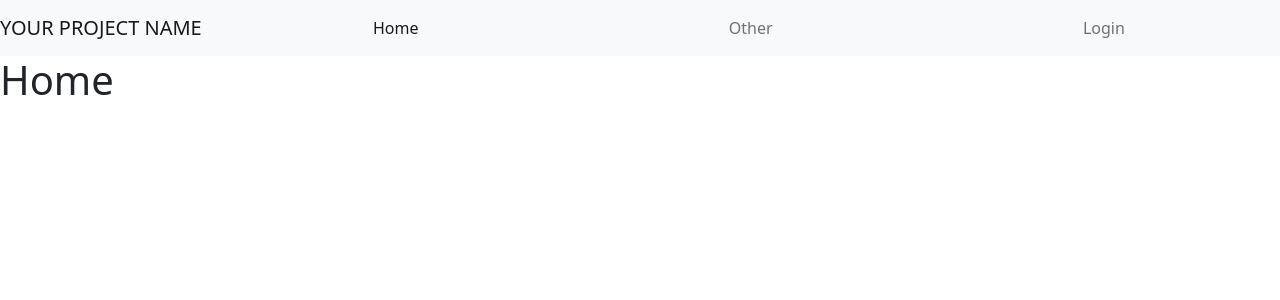
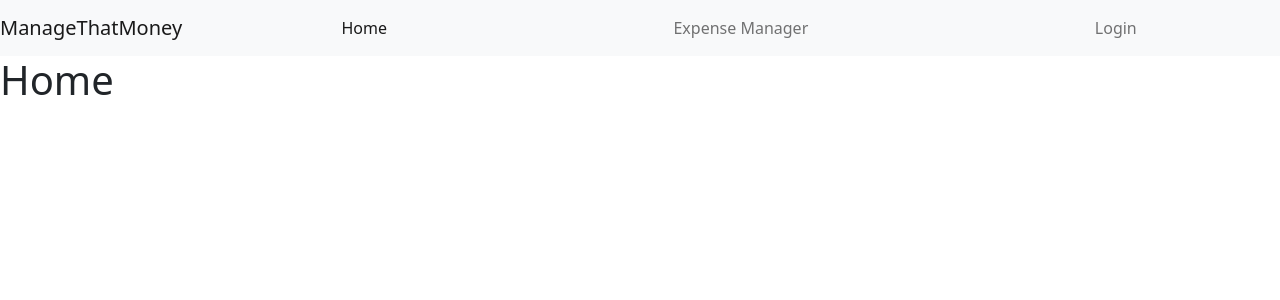
Before and after one commit to vinnieterlouw/front-end-portfolio, a React (Create React App) app: page / in a window 1280 px wide. Shown: the top 300 px of the page. Built offline with nearby package versions, Linux system fonts and the light colour scheme; no server answers.

Commit message:
expense page made

```diff
--- a/src/App.js
+++ b/src/App.js
@@ -7,6 +7,7 @@ import Loading from "./components/Loading";
 import MessageBox from "./components/MessageBox";
 import SignUp from "./pages/SignUp";
 import Login from "./pages/Login";
+import Expense from "./pages/Expenses"
 
 import { useDispatch, useSelector } from "react-redux";
 import { selectAppLoading } from "./store/appState/selectors";
@@ -18,11 +19,7 @@ const Home = () => (
     <h1>Home</h1>
   </Jumbotron>
 );
-const Other = () => (
-  <Jumbotron>
-    <h1>Other</h1>
-  </Jumbotron>
-);
+
 
 function App() {
   const dispatch = useDispatch();
@@ -39,7 +36,7 @@ function App() {
       {isLoading ? <Loading /> : null}
       <Routes>
         <Route exact path='/' element={<Home />} />
-        <Route path='/other' element={<Other />} />
+        <Route path='/expenses' element={<Expense />} />
         <Route path='/signup' element={<SignUp />} />
         <Route path='/login' element={<Login />} />
       </Routes>
--- a/src/components/Navigation/index.js
+++ b/src/components/Navigation/index.js
@@ -16,13 +16,13 @@ export default function Navigation() {
   return (
     <Navbar bg="light" expand="lg">
       <Navbar.Brand as={NavLink} to="/">
-        YOUR PROJECT NAME
+        ManageThatMoney
       </Navbar.Brand>
       <Navbar.Toggle aria-controls="basic-navbar-nav" />
       <Navbar.Collapse id="basic-navbar-nav">
         <Nav style={{ width: "100%" }} fill>
           <NavbarItem path="/" linkText="Home" />
-          <NavbarItem path="/other" linkText="Other" />
+          <NavbarItem path="/expenses" linkText="Expense Manager" />
           {loginLogoutControls}
         </Nav>
       </Navbar.Collapse>
--- /dev/null
+++ b/src/pages/Expenses/index.js
@@ -0,0 +1,7 @@
+export default function Expenses() {
+  return (
+    <div>
+      <h1>expense page</h1>
+    </div>
+  );
+}
--- a/src/store/appState/reducer.js
+++ b/src/store/appState/reducer.js
@@ -10,7 +10,7 @@ const initialState = {
   message: null
 };
 
-export default (state = initialState, action) => {
+export default function reducer (state = initialState, action) {
   switch (action.type) {
     case APP_LOADING:
       return { ...state, loading: true };
--- a/src/store/user/reducer.js
+++ b/src/store/user/reducer.js
@@ -6,7 +6,7 @@ const initialState = {
   email: null
 };
 
-export default (state = initialState, action) => {
+export default function reducer (state = initialState, action)   {
   switch (action.type) {
     case LOGIN_SUCCESS:
       localStorage.setItem("token", action.payload.token);
```
Also changed, not shown: package.json (+14 -1 lines), 1 other file (tests, documents, lock files or other folders).
